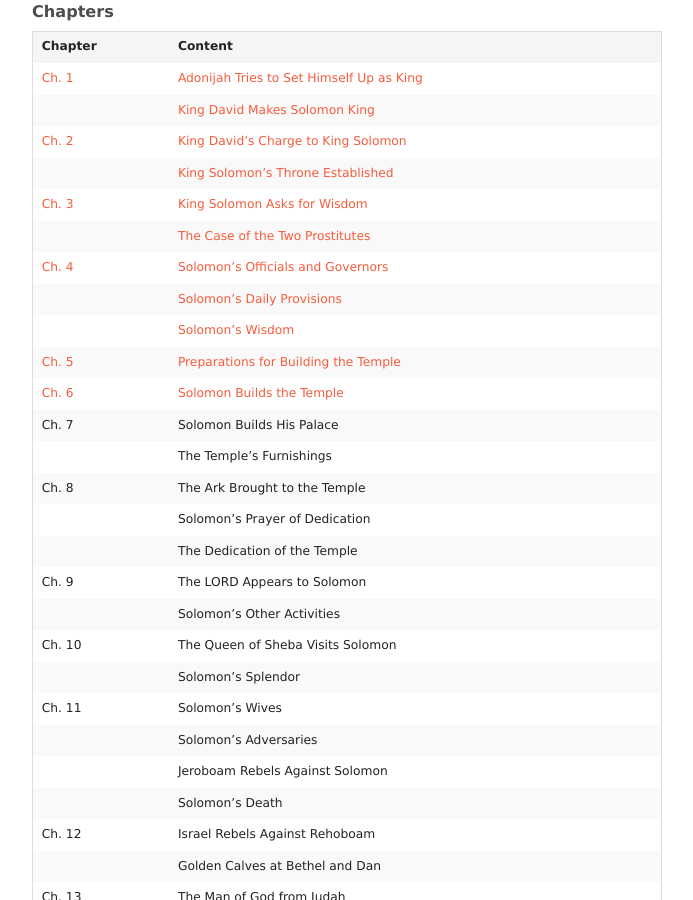
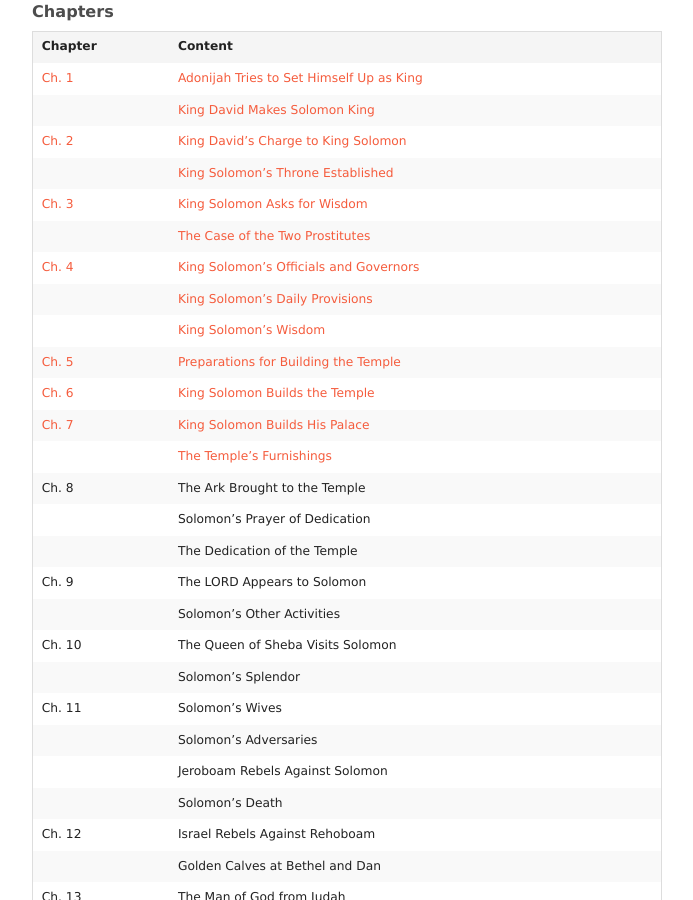
Before and after one commit to itskingori/systematic-theology, a Jekyll site: the page built from books/11.1-kings/book.md, in a window 1280 px wide and 900 px high, scrolled down 361 px. Shown: the whole window, without its empty margins (293-986 px from the left). Built offline with Jekyll 4.4.1, drawn with Linux system fonts in a browser that asks for light colours; Markdown is read by kramdown in place of the engine named in the settings; some of the changed text lies outside the part shown.

Commit message:
1 Kings Chapter 7

```diff
--- a/books/11.1-kings/book.md
+++ b/books/11.1-kings/book.md
@@ -28,13 +28,13 @@
 |             | [King Solomon's Throne Established][2] |
 | [Ch. 3 ][3] | [King Solomon Asks for Wisdom][3] |
 |             | [The Case of the Two Prostitutes][3] |
-| [Ch. 4][4]  | [Solomon's Officials and Governors][4] |
-|             | [Solomon's Daily Provisions][4] |
-|             | [Solomon's Wisdom][4] |
+| [Ch. 4][4]  | [King Solomon's Officials and Governors][4] |
+|             | [King Solomon's Daily Provisions][4] |
+|             | [King Solomon's Wisdom][4] |
 | [Ch. 5][5]  | [Preparations for Building the Temple][5] |
-| [Ch. 6][6]  | [Solomon Builds the Temple][6] |
-| Ch. 7       | Solomon Builds His Palace |
-|             | The Temple's Furnishings |
+| [Ch. 6][6]  | [King Solomon Builds the Temple][6] |
+| [Ch. 7][7]  | [King Solomon Builds His Palace][7] |
+|             | [The Temple's Furnishings][7] |
 | Ch. 8       | The Ark Brought to the Temple |
 |             | Solomon's Prayer of Dedication |
 |             | The Dedication of the Temple |
@@ -83,7 +83,7 @@
 | 97              | [Chapter 1][1] • [Chapter 2][2] |
 | 98              | [Chapter 3][3] • [Chapter 4][4] |
 | 99              | [Chapter 5][5] • [Chapter 6][6] |
-| 100             | Chapter 7 • Chapter 8 |
+| 100             | [Chapter 7][7] • Chapter 8 |
 | 101             | Chapter 9 • Chapter 10 |
 | 102             | Chapter 11 • Chapter 12 |
 | 103             | Chapter 13 • Chapter 14 |
```
Also changed, not shown: other parts of books/11.1-kings/book.md (+1 -0 lines), about/daily-breakdown.md (+2 -1 lines), books/11.1-kings/chapter-007.md (added, +75 -0 lines).
